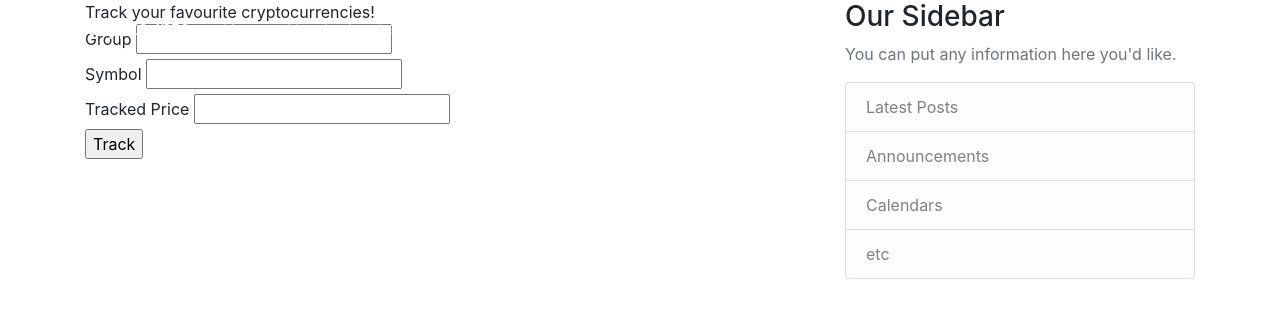
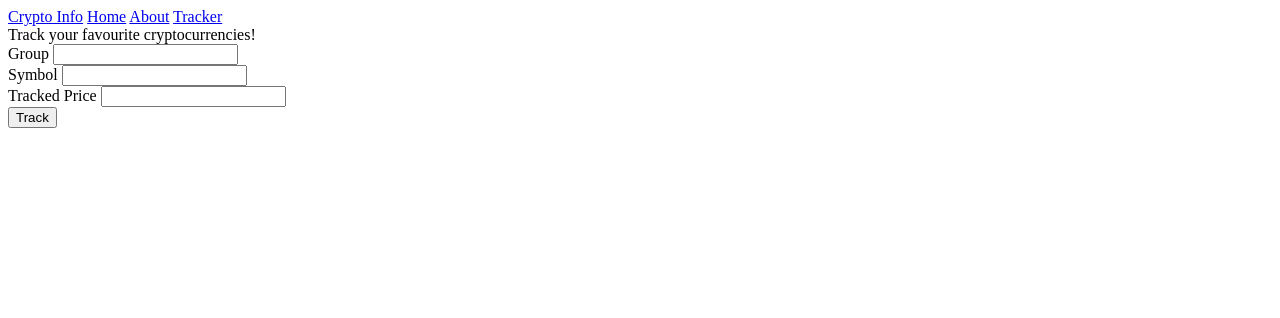
Before and after one commit to EricTGoto/Crypto-Price, a Django app: template crypto_price/crypto_tracker/templates/crypto_tracker/tracker.html in a window 1280 px wide. Shown: the top 318 px of the page. Run offline with Django 3.2, Linux system fonts and the light colour scheme; the template is opened without the code that fills it, so the values that code supplies are empty; some libraries are stand-ins or nearby versions.

Commit message:
got rid of bootstrap as I don't understand it yet

```diff
--- a/crypto_price/crypto_email/templates/crypto_email/base.html
+++ b/crypto_price/crypto_email/templates/crypto_email/base.html
@@ -6,10 +6,8 @@
     <meta charset="utf-8">
     <meta name="viewport" content="width=device-width, initial-scale=1, shrink-to-fit=no">
 
-    <!-- Bootstrap CSS -->
-    <link rel="stylesheet" href="https://cdn.jsdelivr.net/npm/bootstrap@4.0.0/dist/css/bootstrap.min.css" integrity="sha384-Gn5384xqQ1aoWXA+058RXPxPg6fy4IWvTNh0E263XmFcJlSAwiGgFAW/dAiS6JXm" crossorigin="anonymous">
+    <link rel="stylesheet" href="main.css">
     {% block css %} {% endblock css %}
-    <link rel="stylesheet" type="text/css" href="{% static 'crypto_email/main.css' %}">
     {% block js %} {% endblock js %}
     {% if title %}
         <title>Crypto Email - {{ title }}</title>
@@ -20,52 +18,11 @@
 </head>
 <body>
     <header class="site-header">
-        <nav class="navbar navbar-expand-md navbar-dark bg-steel fixed-top">
-          <div class="container">
-            <a class="navbar-brand mr-4" href="{% url 'crypto_email_index' %}">Crypto Info</a>
-            <button class="navbar-toggler" type="button" data-toggle="collapse" data-target="#navbarToggle" aria-controls="navbarToggle" aria-expanded="false" aria-label="Toggle navigation">
-            <span class="navbar-toggler-icon"></span>
-            </button>
-            <div class="collapse navbar-collapse" id="navbarToggle">
-              <div class="navbar-nav mr-auto">
-                <a class="nav-item nav-link" href="{% url 'crypto_email_index' %}">Home</a>
-                <a class="nav-item nav-link" href="{% url 'crypto_email_about' %}">About</a>
-                <a class="nav-item nav-link" href="{% url 'crypto_tracker:tracker' %}">Tracker</a>
-              </div>
-              <!-- Navbar Right Side -->
-              <div class="navbar-nav">
-                <a class="nav-item nav-link" href="#">Login</a>
-                <a class="nav-item nav-link" href="#">Register</a>
-              </div>
-            </div>
-          </div>
-        </nav>
+      <a class="navbar-brand mr-4" href="{% url 'crypto_email_index' %}">Crypto Info</a>
+      <a class="nav-item nav-link" href="{% url 'crypto_email_index' %}">Home</a>
+      <a class="nav-item nav-link" href="{% url 'crypto_email_about' %}">About</a>
+      <a class="nav-item nav-link" href="{% url 'crypto_tracker:tracker' %}">Tracker</a>
     </header>
-    <main role="main" class="container">
-        <div class="row">
-          <div class="col-md-8">
-            {% block content %}{% endblock %}
-          </div>
-          <div class="col-md-4">
-            <div class="content-section">
-              <h3>Our Sidebar</h3>
-              <p class='text-muted'>You can put any information here you'd like.
-                <ul class="list-group">
-                  <li class="list-group-item list-group-item-light">Latest Posts</li>
-                  <li class="list-group-item list-group-item-light">Announcements</li>
-                  <li class="list-group-item list-group-item-light">Calendars</li>
-                  <li class="list-group-item list-group-item-light">etc</li>
-                </ul>
-              </p>
-            </div>
-          </div>
-        </div>
-    </main>
-
-    <!-- Optional JavaScript -->
-    <!-- jQuery first, then Popper.js, then Bootstrap JS -->
-    <script src="https://code.jquery.com/jquery-3.2.1.slim.min.js" integrity="sha384-KJ3o2DKtIkvYIK3UENzmM7KCkRr/rE9/Qpg6aAZGJwFDMVNA/GpGFF93hXpG5KkN" crossorigin="anonymous"></script>
-    <script src="https://cdn.jsdelivr.net/npm/popper.js@1.12.9/dist/umd/popper.min.js" integrity="sha384-ApNbgh9B+Y1QKtv3Rn7W3mgPxhU9K/ScQsAP7hUibX39j7fakFPskvXusvfa0b4Q" crossorigin="anonymous"></script>
-    <script src="https://cdn.jsdelivr.net/npm/bootstrap@4.0.0/dist/js/bootstrap.min.js" integrity="sha384-JZR6Spejh4U02d8jOt6vLEHfe/JQGiRRSQQxSfFWpi1MquVdAyjUar5+76PVCmYl" crossorigin="anonymous"></script>
+    {% block content %}{% endblock %}
 </body>
 </html>
```
